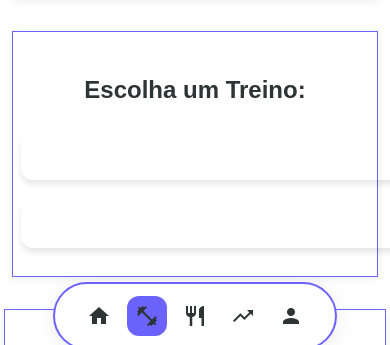
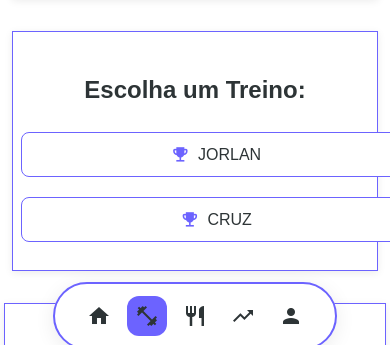
Before and after one commit to gurgelvitor/gurgelvitor.github.io, a website: page pasttreinos/braço/braço.html in a window 390 px wide. Shown: the part 474-819 px from the top of the page. Drawn offline with Linux system fonts and the light colour scheme.

Commit message:
mobile version 1.3

```diff
--- a/assets/dashboard.css
+++ b/assets/dashboard.css
@@ -1098,31 +1098,43 @@ body {
 }
 
 .action-button {
-    background: linear-gradient(135deg, var(--primary-color), var(--primary-dark));
-    color: white;
-    border: none;
-    padding: 1rem 2rem;
-    margin: 0.5rem;
-    border-radius: 12px;
-    font-size: 1.1rem;
-    font-weight: 600;
-    cursor: pointer;
+    display: inline-block;
+    align-items: center;
+    gap: 8px;
+    padding: 12px 20px;
+    background: var(--card-bg-color);
+    border: 1px solid var(--primary-color);
+    border-radius: 8px;
+    color: var(--text-color) !important;
+    text-decoration: none;
     transition: all 0.3s ease;
-    display: inline-block;
-    text-decoration: none;
-    box-shadow: 0 4px 6px rgba(0, 0, 0, 0.1);
-    min-width: 200px;
+    font-weight: 500;
+    max-width: 400px;
 }
 
 .action-button:hover {
-    transform: translateY(-3px);
-    box-shadow: 0 6px 12px rgba(0, 0, 0, 0.15);
-    background: linear-gradient(135deg, var(--primary-dark), var(--primary-color));
-}
-
-.action-button:active {
-    transform: translateY(-1px);
-    box-shadow: 0 2px 4px rgba(0, 0, 0, 0.1);
+    transform: translateY(-2px);
+    box-shadow: 0 4px 12px var(--shadow-color);
+    background: var(--primary-color);
+    color: var(--button-text-color) !important;
+}
+
+.action-button .material-icons {
+    color: var(--primary-color);
+    font-size: 1.2em;
+    transition: color 0.3s ease;
+}
+
+.action-button:hover .material-icons {
+    color: var(--button-text-color);
+}
+
+[data-theme="dark"] .action-button {
+    color: var(--text-color) !important;
+}
+
+[data-theme="dark"] .action-button:hover {
+    color: var(--button-text-color) !important;
 }
 
 /* Enhanced Athlete Card Styles */
```
